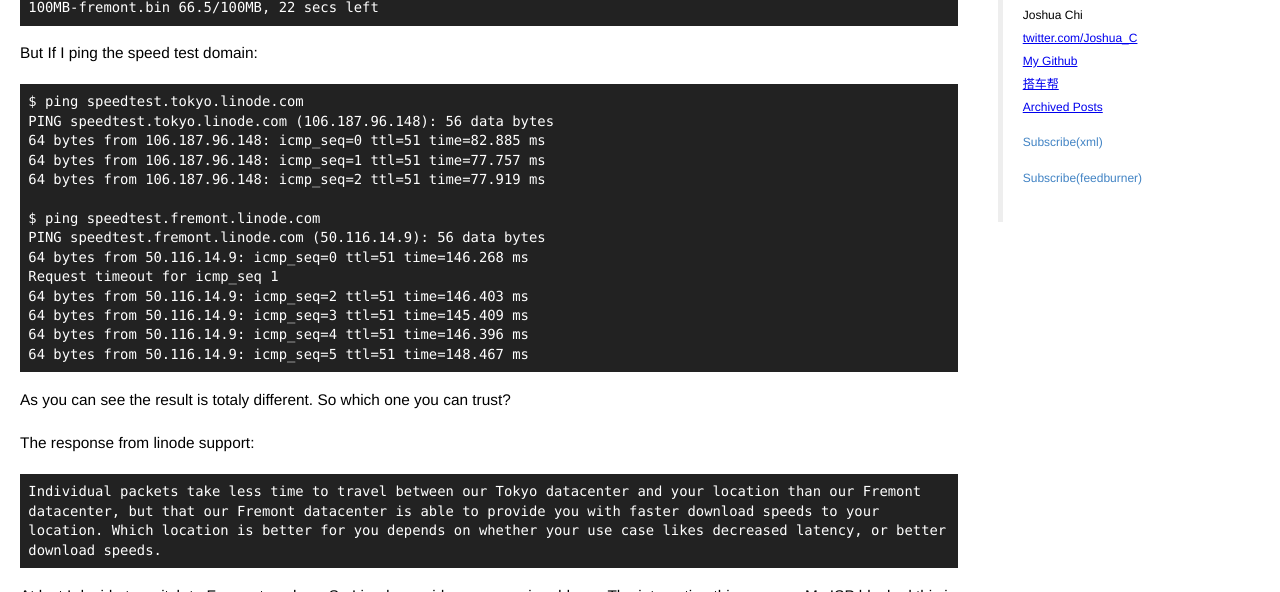
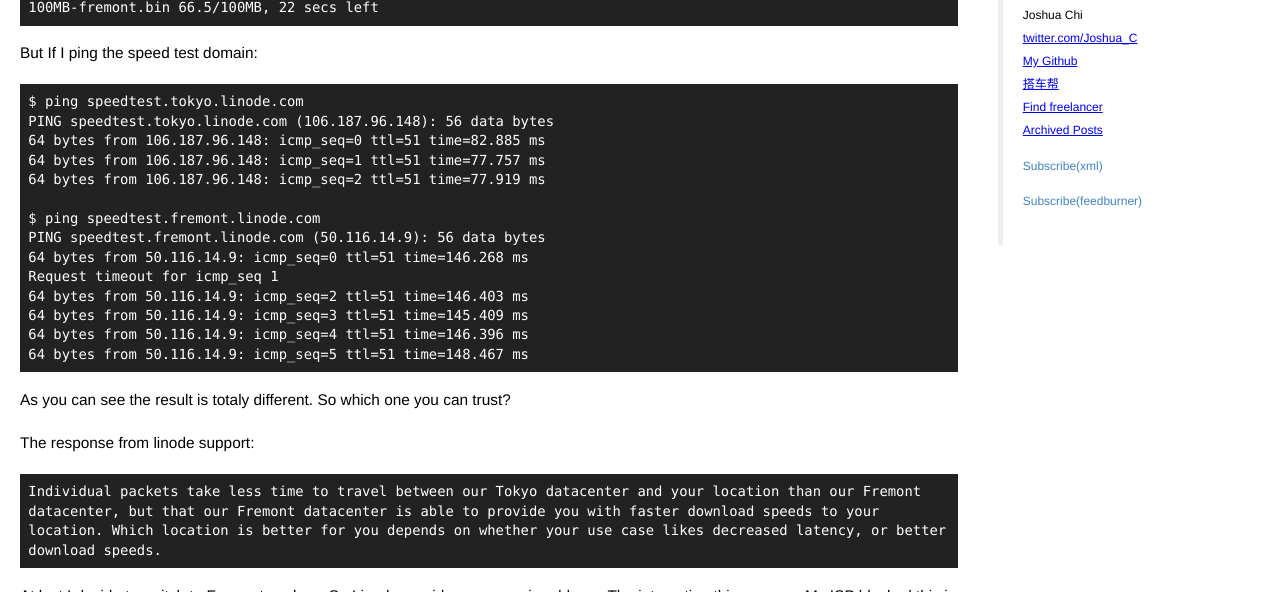
Before and after one commit to JoshuaChi/joshuachi.github.com, a Jekyll site: the page built from index.html, in a window 1280 px wide and 900 px high, cut to the strip 308-900 px from the top of the window. Built offline with Jekyll 4.4.1, drawn with Linux system fonts in a browser that asks for light colours; Markdown is read by kramdown in place of the engine named in the settings; the list of posts is cut into pages by our own code.

Commit message:
add one more link

```diff
--- a/_layouts/default.html
+++ b/_layouts/default.html
@@ -40,6 +40,7 @@
         <a href="http://twitter.com/Joshua_C/">twitter.com/Joshua_C</a><br />
 				<a href="https://github.com/joshuachi">My Github</a><br />
 				<a href="http://www.dachebang.com">搭车帮</a><br />
+				<a href="http://www.kiwitask.com">Find freelancer</a><br />
 			</div>
 			<div>
 				<a href='http://www.freetofeel.com/archives.html'> Archived Posts</a>
```
